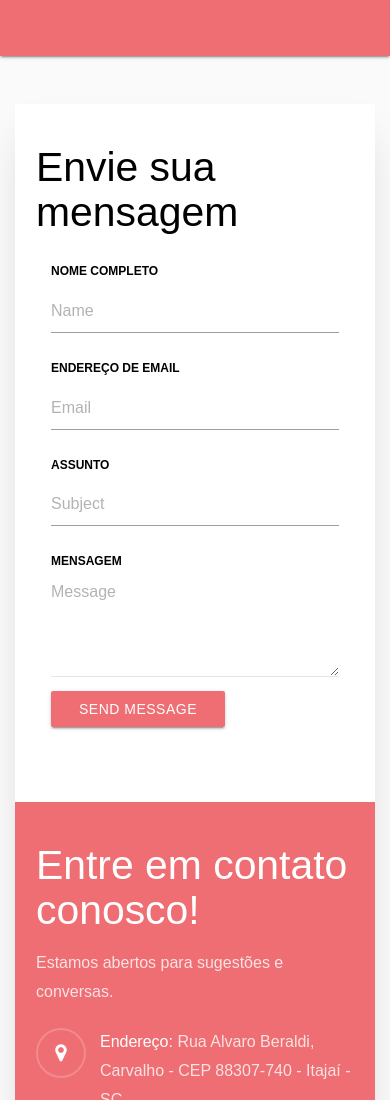
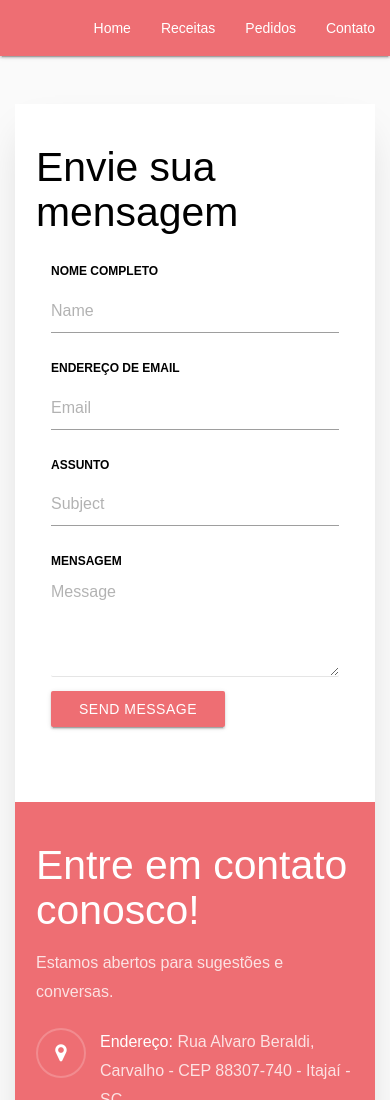
Before and after one commit to Celsocw/m3, a plain HTML site: page contatos.html in a window 390 px wide. Shown: the top 1100 px of the page. Drawn offline with nearby package versions, Linux system fonts and the light colour scheme; a script that the page names is missing.

Commit message:
Update contatos.html

```diff
--- a/contatos.html
+++ b/contatos.html
@@ -29,7 +29,7 @@
 <div class="navbar-fixed">
     <nav>
       <div class="nav-wrapper">
-      <ul id="nav-mobile" class="right hide-on-med-and-down ">
+      <ul id="nav-mobile" class="right show-on-med-and-down ">
          <li><a href="index.html">Home</a></li>
          <li><a href="receitas.html">Receitas</a></li>
          <li><a href="pedidos.html">Pedidos</a></li>
```
